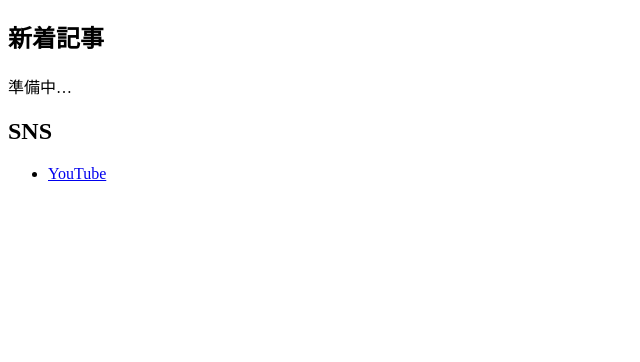
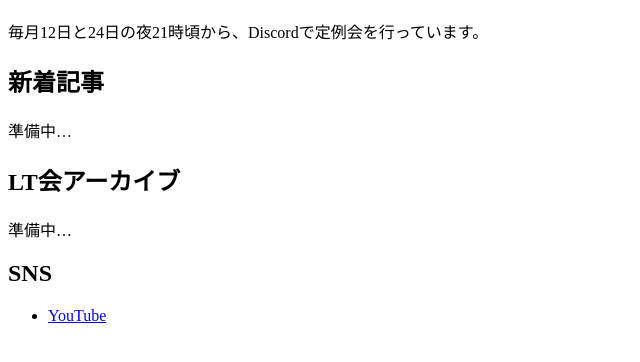
Before and after one commit to geonclub/geonclub.github.io, a plain HTML site: page index.html in a window 1280 px wide. Shown: the part 70-432 px from the top of the page, without its empty margins (0-640 px from the left). Drawn offline with Linux system fonts and the light colour scheme.

Commit message:
Update index.html

```diff
--- a/index.html
+++ b/index.html
@@ -6,7 +6,10 @@
   </head>
   <body>
     <h1>ゲーム音楽同好会</h1>
+    <p>毎月12日と24日の夜21時頃から、Discordで定例会を行っています。</p>
     <h2>新着記事</h2>
+    <p>準備中…</p>
+    <h2>LT会アーカイブ</h2>
     <p>準備中…</p>
     <h2>SNS</h2>
     <ul>
```
